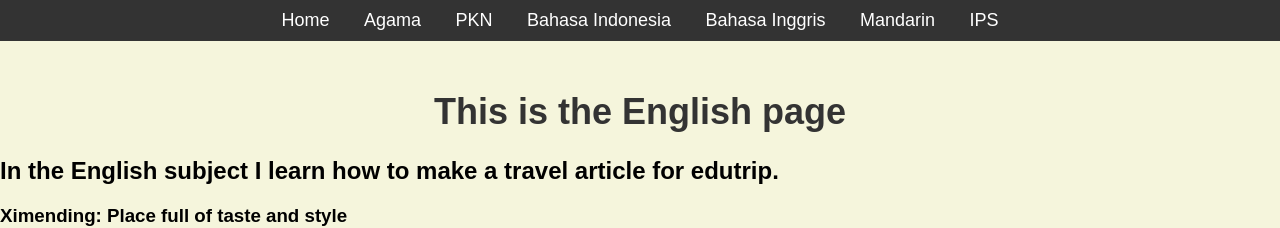
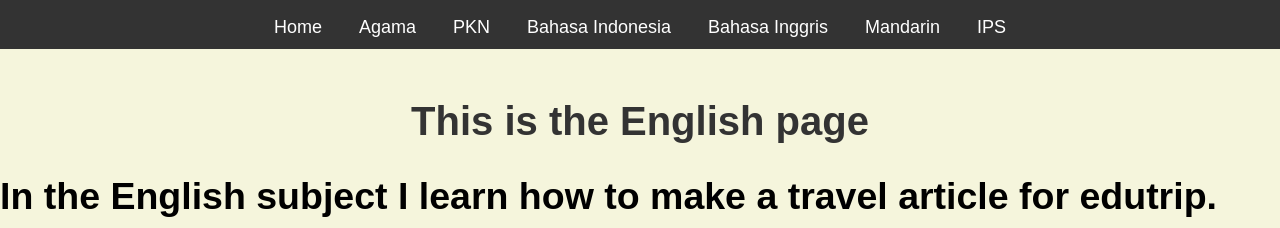
Before and after one commit to matthewsnrt/website-edutrip-kelas8A, a plain HTML site: page bahasainggris.html in a window 1280 px wide. Shown: the top 228 px of the page. Drawn offline with Linux system fonts and the light colour scheme.

Commit message:
Update bahasainggris.html

```diff
--- a/bahasainggris.html
+++ b/bahasainggris.html
@@ -11,6 +11,7 @@
             margin: 0;
             padding: 0;
             background-color: beige;
+            font-size: 25px;
         }
 
         header {
@@ -34,7 +35,7 @@
         h1 {
             text-align: center;
             margin-top: 50px;
-            font-size: 36px;
+            font-size: 40px;
             color: #333;
         }
     </style>
```
